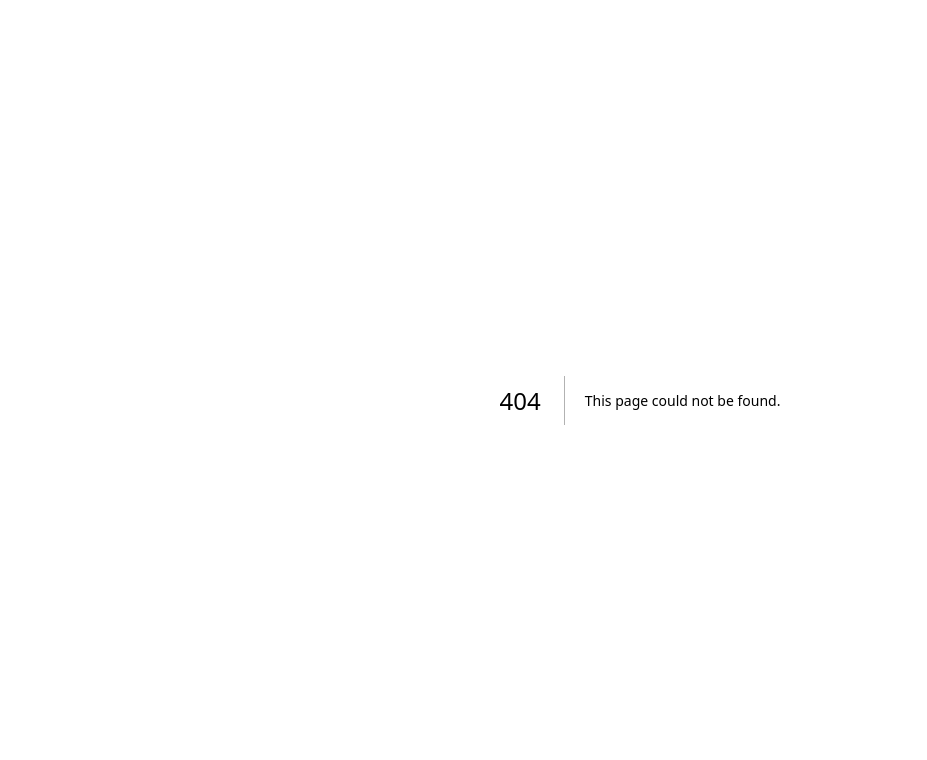
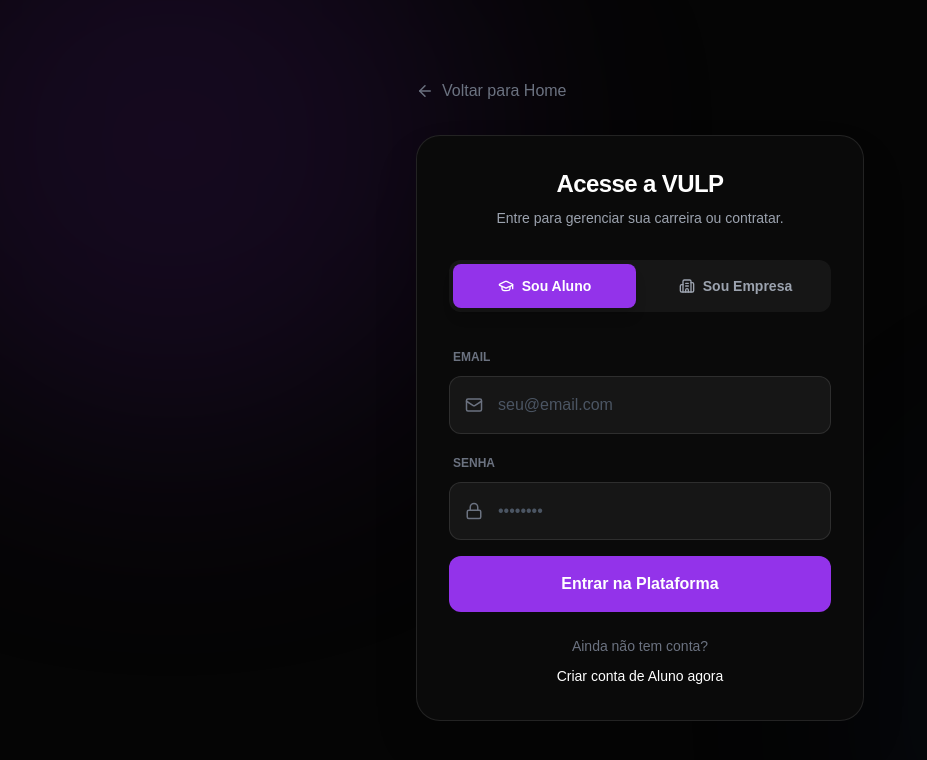
Before and after one commit to paulofer00/vulp-platform, a Next.js app: page /login in a window 1280 px wide. Before the commit this address had no page. Shown: the top 760 px of the page, without its empty margins (0-927 px from the left). Built offline with nearby package versions, Linux system fonts and the light colour scheme; no server answers.

Commit message:
login empresario

```diff
--- /dev/null
+++ b/app/login/page.tsx
@@ -0,0 +1,186 @@
+"use client";
+
+import { createClient } from "@supabase/supabase-js"; // Vamos usar direto por enquanto para simplificar
+import { ArrowLeft, Building2, GraduationCap, Loader2, Lock, Mail } from "lucide-react";
+import Link from "next/link";
+import { useRouter } from "next/navigation";
+import { useState } from "react";
+
+// Configuração rápida do cliente (depois moveremos para um hook melhor)
+const supabase = createClient(
+  process.env.NEXT_PUBLIC_SUPABASE_URL!,
+  process.env.NEXT_PUBLIC_SUPABASE_ANON_KEY!
+);
+
+export default function LoginPage() {
+  const router = useRouter();
+  const [userType, setUserType] = useState<"student" | "company">("student");
+  const [loading, setLoading] = useState(false);
+
+  // Estados do formulário
+  const [email, setEmail] = useState("");
+  const [password, setPassword] = useState("");
+  const [error, setError] = useState("");
+
+  async function handleLogin(e: React.FormEvent) {
+    e.preventDefault();
+    setLoading(true);
+    setError("");
+
+    try {
+      // 1. Tentar fazer login
+      const { data, error: loginError } = await supabase.auth.signInWithPassword({
+        email,
+        password,
+      });
+
+      if (loginError) throw loginError;
+
+      // 2. Verificar o tipo de usuário no banco
+      const { data: profile } = await supabase
+        .from("profiles")
+        .select("role")
+        .eq("id", data.user.id)
+        .single();
+
+      // 3. Redirecionar para o lugar certo
+      if (profile?.role === "company") {
+        router.push("/empresa/dashboard");
+      } else {
+        router.push("/aluno/dashboard"); // Ou vitrine se ainda não tiver dashboard
+      }
+
+    } catch (err: any) {
+      setError("Email ou senha incorretos.");
+      console.error(err);
+    } finally {
+      setLoading(false);
+    }
+  }
+
+  async function handleSignUp() {
+    // Função simples de cadastro para testarmos (depois melhoramos)
+    setLoading(true);
+    try {
+      const { error } = await supabase.auth.signUp({
+        email,
+        password,
+        options: {
+          data: { role: userType } // Aqui salvamos se é aluno ou empresa
+        }
+      });
+      if (error) throw error;
+      alert("Cadastro realizado! Verifique seu email ou tente logar (se a confirmação de email estiver desligada).");
+    } catch (err: any) {
+      setError(err.message);
+    } finally {
+      setLoading(false);
+    }
+  }
+
+  return (
+    <div className="min-h-screen bg-[#050505] text-white flex flex-col items-center justify-center p-6 relative overflow-hidden">
+
+      {/* Background Decor */}
+      <div className="absolute top-[-20%] left-[-10%] w-[600px] h-[600px] bg-purple-900/20 blur-[120px] rounded-full pointer-events-none" />
+      <div className="absolute bottom-[-20%] right-[-10%] w-[500px] h-[500px] bg-blue-900/10 blur-[120px] rounded-full pointer-events-none" />
+
+      <div className="w-full max-w-md relative z-10">
+
+        <Link href="/" className="inline-flex items-center gap-2 text-gray-500 hover:text-white mb-8 transition-colors">
+          <ArrowLeft size={18} /> Voltar para Home
+        </Link>
+
+        <div className="bg-[#0A0A0A] border border-white/10 rounded-3xl p-8 shadow-2xl">
+
+          <div className="text-center mb-8">
+            <h1 className="text-2xl font-bold mb-2 tracking-tight">Acesse a VULP</h1>
+            <p className="text-gray-400 text-sm">Entre para gerenciar sua carreira ou contratar.</p>
+          </div>
+
+          {/* Seletor de Tipo (Abas) */}
+          <div className="grid grid-cols-2 gap-2 p-1 bg-white/5 rounded-xl mb-8">
+            <button
+              onClick={() => setUserType("student")}
+              className={`flex items-center justify-center gap-2 py-3 rounded-lg text-sm font-bold transition-all ${
+                userType === "student"
+                  ? "bg-purple-600 text-white shadow-lg"
+                  : "text-gray-400 hover:text-white hover:bg-white/5"
+              }`}
+            >
+              <GraduationCap size={16} /> Sou Aluno
+            </button>
+            <button
+              onClick={() => setUserType("company")}
+              className={`flex items-center justify-center gap-2 py-3 rounded-lg text-sm font-bold transition-all ${
+                userType === "company"
+                  ? "bg-blue-600 text-white shadow-lg"
+                  : "text-gray-400 hover:text-white hover:bg-white/5"
+              }`}
+            >
+              <Building2 size={16} /> Sou Empresa
+            </button>
+          </div>
+
+          {/* Formulário */}
+          <form onSubmit={handleLogin} className="space-y-4">
+            <div className="space-y-2">
+              <label className="text-xs font-bold text-gray-500 uppercase ml-1">Email</label>
+              <div className="relative">
+                <Mail className="absolute left-4 top-1/2 -translate-y-1/2 text-gray-500" size={18} />
+                <input
+                  type="email"
+                  value={email}
+                  onChange={(e) => setEmail(e.target.value)}
+                  className="w-full bg-white/5 border border-white/10 rounded-xl py-4 pl-12 pr-4 text-white focus:outline-none focus:border-purple-500 transition-colors placeholder:text-gray-600"
+                  placeholder="seu@email.com"
+                  required
+                />
+              </div>
+            </div>
+
+            <div className="space-y-2">
+              <label className="text-xs font-bold text-gray-500 uppercase ml-1">Senha</label>
+              <div className="relative">
+                <Lock className="absolute left-4 top-1/2 -translate-y-1/2 text-gray-500" size={18} />
+                <input
+                  type="password"
+                  value={password}
+                  onChange={(e) => setPassword(e.target.value)}
+                  className="w-full bg-white/5 border border-white/10 rounded-xl py-4 pl-12 pr-4 text-white focus:outline-none focus:border-purple-500 transition-colors placeholder:text-gray-600"
+                  placeholder="••••••••"
+                  required
+                />
+              </div>
+            </div>
+
+            {error && <p className="text-red-400 text-xs text-center">{error}</p>}
+
+            <button
+              type="submit"
+              disabled={loading}
+              className={`w-full py-4 rounded-xl font-bold text-white transition-all flex items-center justify-center gap-2 ${
+                userType === "student" ? "bg-purple-600 hover:bg-purple-700" : "bg-blue-600 hover:bg-blue-700"
+              }`}
+            >
+              {loading ? <Loader2 className="animate-spin" /> : "Entrar na Plataforma"}
+            </button>
+          </form>
+
+          {/* Botão de Cadastro Rápido (para teste) */}
+          <div className="mt-6 text-center">
+            <p className="text-gray-500 text-sm mb-2">Ainda não tem conta?</p>
+            <button
+              onClick={handleSignUp}
+              type="button"
+              className="text-white text-sm hover:underline"
+            >
+              Criar conta de {userType === "student" ? "Aluno" : "Empresa"} agora
+            </button>
+          </div>
+
+        </div>
+      </div>
+    </div>
+  );
+}
```
